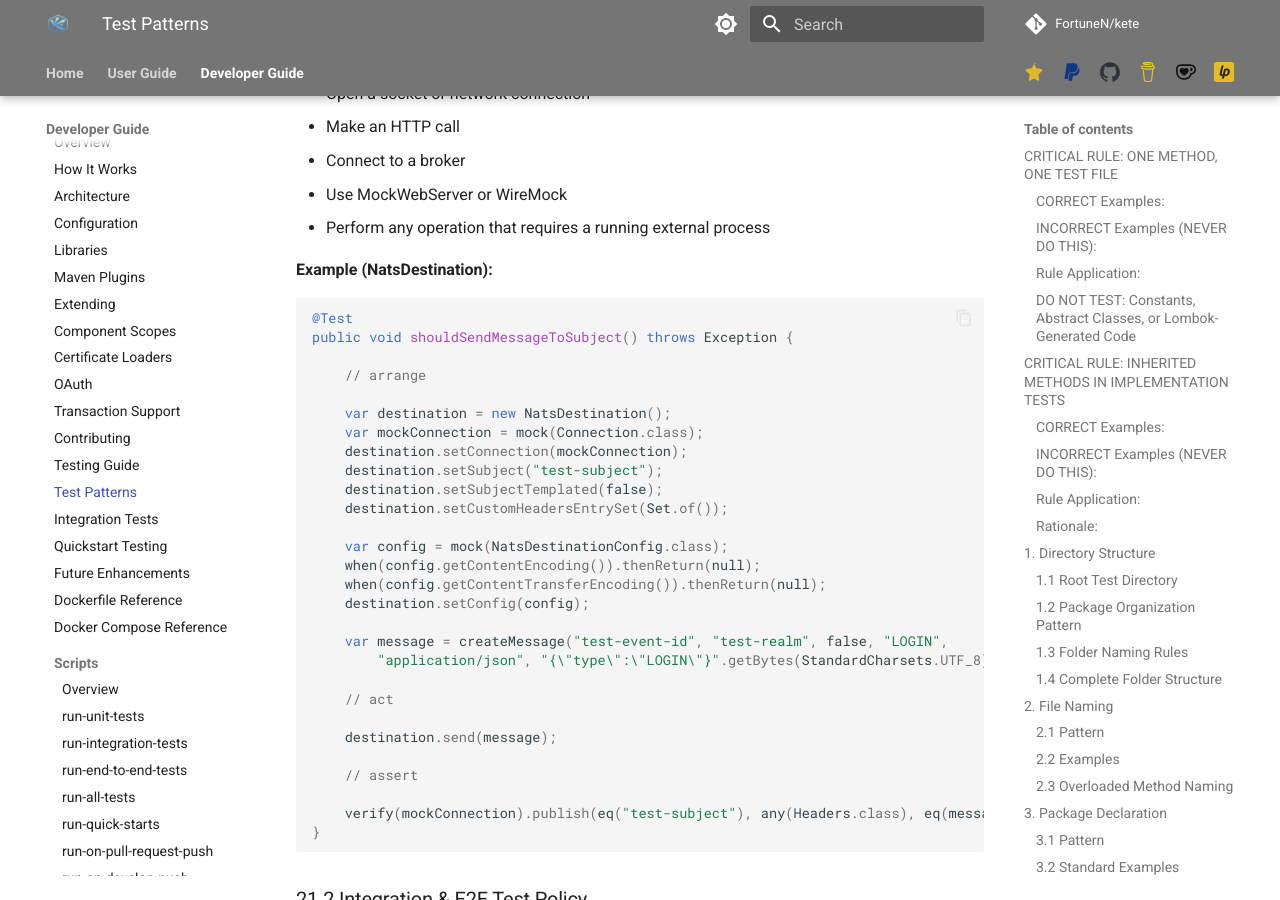
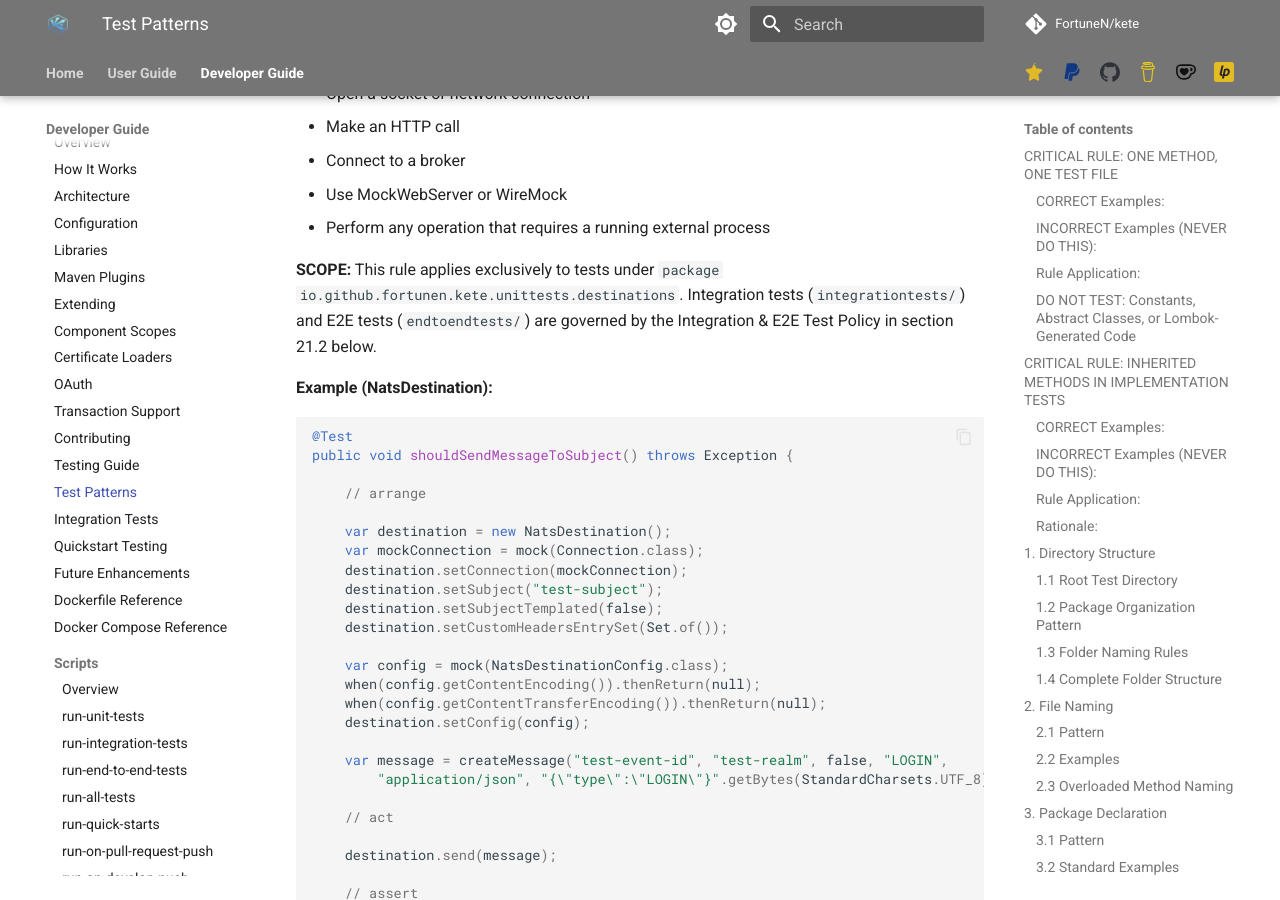
Before and after one commit to FortuneN/kete, an MkDocs documentation site: the page built from docs/developer-guide/test-patterns-and-conventions.md, in a window 1280 px wide and 900 px high, scrolled down 28915 px. Built offline with MkDocs 1.6.1 and Material for MkDocs 9.7.7, drawn with Linux system fonts in a browser that asks for light colours; comment, search, counter and statistics services are not loaded.

Commit message:
Add SCOPE clause to zero-IO destination unit test rule\n\nClarify that the zero-IO rule applies exclusively to\npackage io.github.fortunen.kete.unittests.destinations.\nIntegration and E2E tests are governed by separate policies."

````diff
--- a/docs/developer-guide/test-patterns-and-conventions.md
+++ b/docs/developer-guide/test-patterns-and-conventions.md
@@ -1281,6 +1281,8 @@ unittests/destinations/<destination>/
 - Use MockWebServer or WireMock
 - Perform any operation that requires a running external process
 
+**SCOPE:** This rule applies exclusively to tests under `package io.github.fortunen.kete.unittests.destinations`. Integration tests (`integrationtests/`) and E2E tests (`endtoendtests/`) are governed by the Integration & E2E Test Policy in section 21.2 below.
+
 **Example (NatsDestination):**
 
 ```java
````
Also changed, not shown: .github/copilot-instructions.md.
